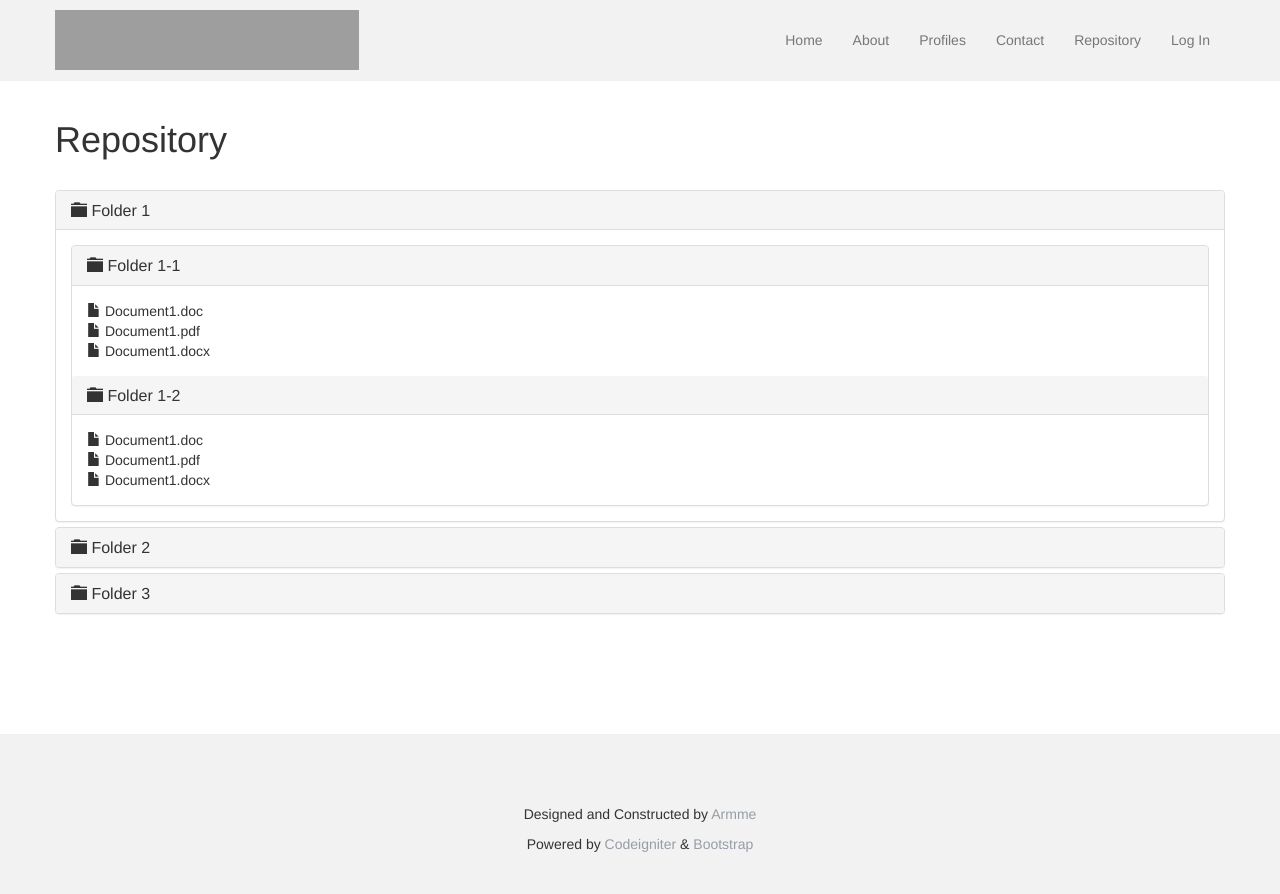
After one commit to luthfihm/ipkcenter, a CodeIgniter app: page /iit/index.php/main/repo in a window 1280 px wide. The commit adds this page. Run offline with CodeIgniter, Linux system fonts and the light colour scheme; grey boxes are pictures that could not be loaded.

Commit message:
tambah view untuk event dan repository

```diff
--- a/application/controllers/main.php
+++ b/application/controllers/main.php
@@ -9,8 +9,12 @@ class Main extends CI_Controller{
 
 	function index()
 	{
+		$this->load->model('main_model','',TRUE);
+		$data['events'] = $this->main_model->get_3_events();
+
 		$isi['title'] = "IPKC Infrastructure Partnership Knowledge Center";
 		$isi['view'] = "home";
+		$isi['data'] = $data;
 		$this->load->view('template',$isi);
 	}
 
@@ -43,5 +47,37 @@ class Main extends CI_Controller{
 		$this->load->view('template2', $isi);
 	}
 
+	function events(){
+		$this->load->model('main_model','',TRUE);
+		$data['events'] = $this->main_model->get_all_events();
+
+		$isi['title'] = "IPKC Infrastructure Partnership Knowledge Center";
+		$isi['view'] = "events";
+		$isi['data'] = $data;
+		$this->load->view('template2',$isi);
+	}
+
+	function detail_event($id)
+	{
+		$this->load->model('main_model','',TRUE);
+		$event = $this->main_model->get_event($id);
+		$data['event'] = $event;
+
+		$isi['data'] = $data;
+		foreach ($event->result() as $row) {
+			$isi['title'] = $row->title;
+		}
+
+		$isi['view'] = 'detail_event';
+		$this->load->view('template2', $isi);
+	}
+
+	function repo()
+	{
+		$isi['title'] = "Repository";
+		$isi['view'] = "repo";
+		$this->load->view('template2', $isi);
+	}
+
 }
 ?>
--- a/application/views/menu.php
+++ b/application/views/menu.php
@@ -20,6 +20,8 @@
         <li><a href="#about">About</a></li>
         <li><a href="#profiles">Profiles</a></li>
         <li><a href="#contact">Contact</a></li>
+        <li><a href="#events">Events</a></li>
+        <li><a href="index.php/main/repo">Repository</a></li>
         <li><a href="index.php/admin">Log In</a></li>
       </ul>
     </div><!-- /.navbar-collapse -->
--- a/application/views/menu2.php
+++ b/application/views/menu2.php
@@ -19,7 +19,8 @@
         <li><a href="<?php echo base_url(); ?>">Home</a></li>
         <li><a href="<?php echo base_url(); ?>index.php/main/about">About</a></li>
         <li><a href="<?php echo base_url(); ?>index.php/main/profiles">Profiles</a></li>
-        <li><a href="#">Contact</a></li>
+        <li><a href="<?php echo base_url(); ?>#contact">Contact</a></li>
+        <li><a href="<?php echo base_url(); ?>index.php/main/repo">Repository</a></li>
         <li><a href="<?php echo base_url(); ?>index.php/admin">Log In</a></li>
       </ul>
     </div><!-- /.navbar-collapse -->
--- a/application/views/profiles.php
+++ b/application/views/profiles.php
@@ -1,5 +1,5 @@
 <section id="profiles">
-	<h1 class="sectiontitle" style="margin-bottom:50px"><b>Profiles</b></h1>
+	<h1 class="sectiontitle" style="margin-bottom:50px">Profiles</h1>
     <div class="container">
       <div class="row">
         <div class="col-xs-12 col-md-4 overview">
--- /dev/null
+++ b/application/views/repo.php
@@ -0,0 +1,98 @@
+<section id="repository">
+	<div class="container">
+		<div class="row">
+			<h1>Repository</h1>
+			<br>
+			<div class="panel-group" id="accordion">
+			  <div class="panel panel-default">
+			    <div class="panel-heading">
+			      <h4 class="panel-title">
+			        <a data-toggle="collapse" data-parent="#accordion" href="#collapseOne">
+			          <span class="glyphicon glyphicon-folder-close"></span>  Folder 1
+			        </a>
+			      </h4>
+			    </div>
+			    <div id="collapseOne" class="panel-collapse collapse in">
+			      <div class="panel-body">
+			        <div class="panel panel-default">
+					    <div class="panel-heading">
+					      <h4 class="panel-title">
+					        <a data-toggle="collapse" data-parent="#accordion" href="#collapseOneOne">
+					          <span class="glyphicon glyphicon-folder-close"></span>  Folder 1-1
+					        </a>
+					      </h4>
+					    </div>
+					    <div id="collapseOneOne" class="panel-collapse collapse in">
+					      <div class="panel-body">
+					      	<span class="glyphicon glyphicon-file"></span>  Document1.doc <br>
+					      	<span class="glyphicon glyphicon-file"></span>  Document1.pdf <br>
+					      	<span class="glyphicon glyphicon-file"></span>  Document1.docx <br>
+					      </div>
+					    </div>
+					    <div class="panel-heading">
+					      <h4 class="panel-title">
+					        <a data-toggle="collapse" data-parent="#accordion" href="#collapseOneTwo">
+					          <span class="glyphicon glyphicon-folder-close"></span>  Folder 1-2
+					        </a>
+					      </h4>
+					    </div>
+					    <div id="collapseOneOne" class="panel-collapse collapse in">
+					      <div class="panel-body">
+					      	<span class="glyphicon glyphicon-file"></span>  Document1.doc <br>
+					      	<span class="glyphicon glyphicon-file"></span>  Document1.pdf <br>
+					      	<span class="glyphicon glyphicon-file"></span>  Document1.docx <br>
+					      </div>
+					    </div>
+					</div>
+			      </div>
+			    </div>
+			  </div>
+			  <div class="panel panel-default">
+			    <div class="panel-heading">
+			      <h4 class="panel-title">
+			        <a data-toggle="collapse" data-parent="#accordion" href="#collapseTwo">
+			          <span class="glyphicon glyphicon-folder-close"></span>  Folder 2
+			        </a>
+			      </h4>
+			    </div>
+			    <div id="collapseTwo" class="panel-collapse collapse">
+			      <div class="panel-body">
+			        <div class="panel panel-default">
+					    <div class="panel-heading">
+					      <h4 class="panel-title">
+					        <a data-toggle="collapse" data-parent="#accordion" href="#collapseOneOne">
+					          <span class="glyphicon glyphicon-folder-close"></span>  Folder 2-1
+					        </a>
+					      </h4>
+					    </div>
+					    <div id="collapseOneOne" class="panel-collapse collapse in">
+					      <div class="panel-body">
+					      	<span class="glyphicon glyphicon-file"></span>  Document1.doc <br>
+					      	<span class="glyphicon glyphicon-file"></span>  Document1.pdf <br>
+					      	<span class="glyphicon glyphicon-file"></span>  Document1.docx <br>
+					      </div>
+					    </div>
+					</div>
+			      </div>
+			    </div>
+			  </div>
+			  <div class="panel panel-default">
+			    <div class="panel-heading">
+			      <h4 class="panel-title">
+			        <a data-toggle="collapse" data-parent="#accordion" href="#collapseThree">
+			          <span class="glyphicon glyphicon-folder-close"></span>  Folder 3
+			        </a>
+			      </h4>
+			    </div>
+			    <div id="collapseThree" class="panel-collapse collapse">
+			      <div class="panel-body">
+			        <span class="glyphicon glyphicon-file"></span>  Document1.doc <br>
+					      	<span class="glyphicon glyphicon-file"></span>  Document1.pdf <br>
+					      	<span class="glyphicon glyphicon-file"></span>  Document1.docx <br>
+			      </div>
+			    </div>
+			  </div>
+			</div>
+		</div>
+	</div>
+</section>
--- a/assets/css/style.css
+++ b/assets/css/style.css
@@ -46,6 +46,15 @@
     padding-right: 50px;
     height: 250px;
 }
+#about-header {
+    background: url(../images/seaport.jpg) 50% 0 fixed;
+    height: 400px;
+    margin: 0 auto;
+    width: 100%;
+    position: relative;
+    padding: 100px 0;
+}
+
 #profiles {
     background: #262524;
     height: auto;
@@ -76,6 +85,25 @@
   -moz-border-radius: 50%;
   }
 
+#events {
+    background: url(../images/brickwall.png) 50% 0 fixed;
+    height: auto;
+    margin: 0 auto;
+    width: 100%;
+    position: relative;
+    box-shadow: 0 0 50px rgba(0,0,0,0.8);
+    padding: 100px 0;
+}
+#events .overview{
+    padding-left: 50px;
+    padding-right: 50px;
+    /*height: 250px;*/
+}
+
+#repository{
+  padding: 100px 0;
+}
+
 #contact {
     background: url(../images/street1.jpg) 50% 0 fixed;
     height: auto;
@@ -84,15 +112,6 @@
     position: relative;
     padding: 100px 0;
     /*color: #fff;*/
-}
-
-#about-header {
-    background: url(../images/seaport.jpg) 50% 0 fixed;
-    height: 400px;
-    margin: 0 auto;
-    width: 100%;
-    position: relative;
-    padding: 100px 0;
 }
 
 .sidenav {
```
Also changed, not shown: application/models/main_model.php (+13 -0 lines), application/views/detail_event.php (added, +22 -0 lines), application/views/events.php (added, +21 -0 lines), application/views/home.php (+30 -0 lines).
